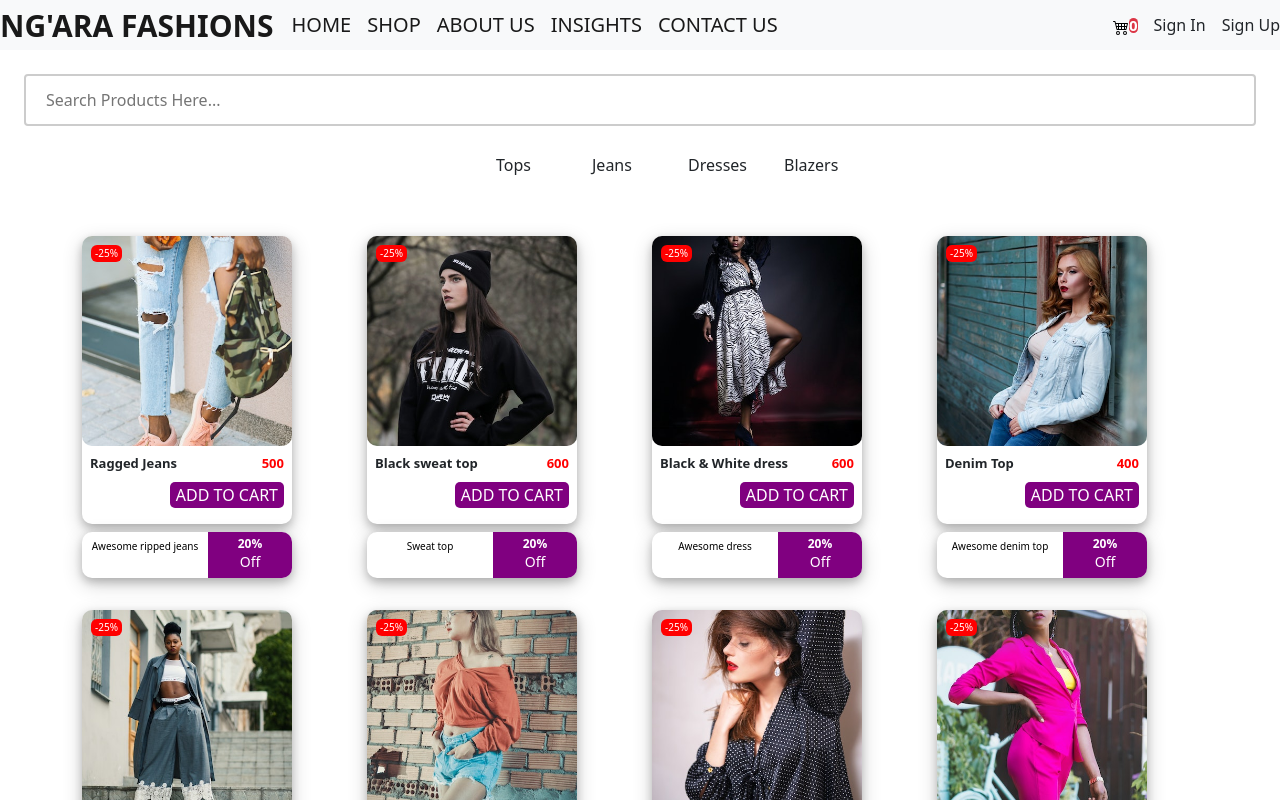
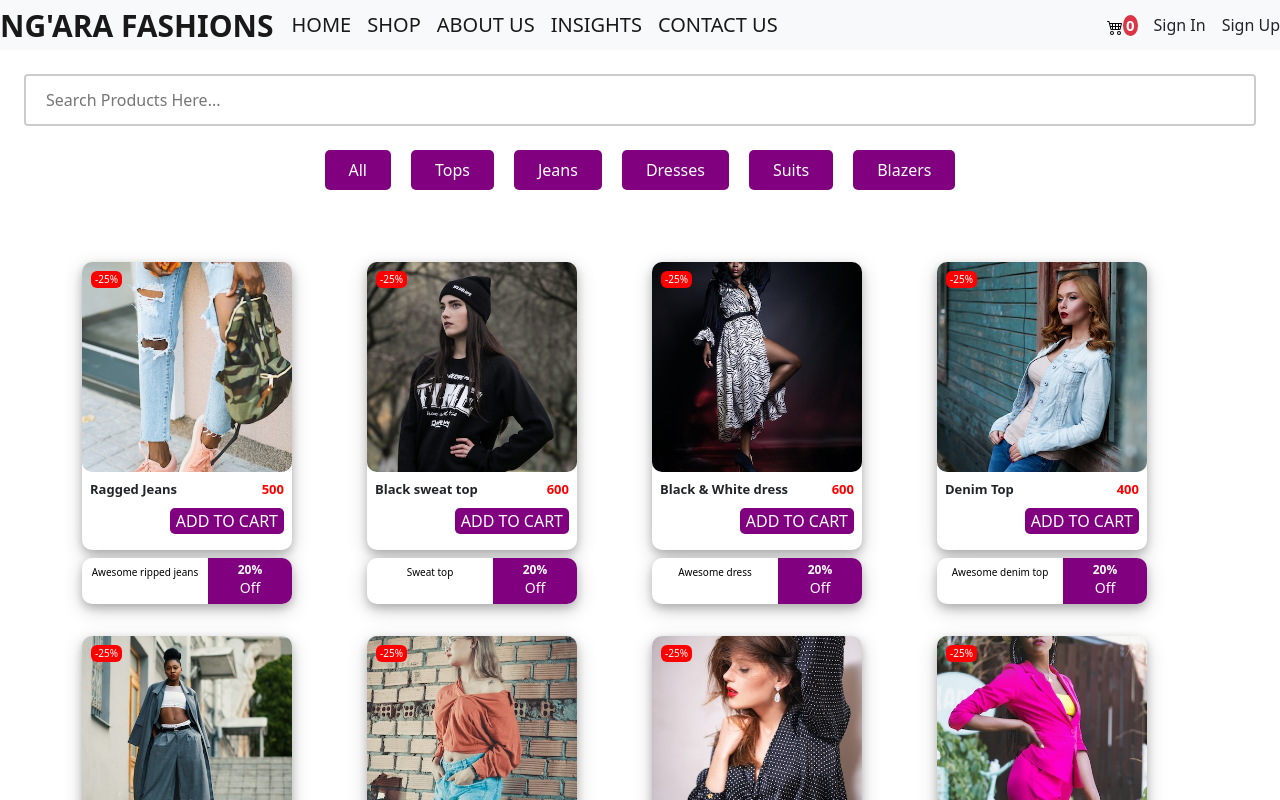
Before and after one commit to Carol254/kuiFashions, an Angular app: page /dashboard/shop in a window 1280 px wide. Shown: the top 800 px of the page. Built offline with nearby package versions, Linux system fonts and the light colour scheme.

Commit message:
successfully added filter on products

```diff
--- a/src/app/dashboard/header/header.component.css
+++ b/src/app/dashboard/header/header.component.css
@@ -20,3 +20,8 @@
     outline:none;
     border:none;
 }
+.badge{
+    padding: 3px;
+    border-radius: 50%;
+
+}
--- a/src/app/dashboard/shop/shop.component.css
+++ b/src/app/dashboard/shop/shop.component.css
@@ -71,12 +71,7 @@ body{
 }
 
 
-.btn{
-	width: 14px;
-	height: 14px;
-	border-radius: 50%;
-	padding: 3px;
-}
+
 
 .creme{
 	background-color: #fff;
@@ -178,6 +173,7 @@ button{
 	display: flex;
 	justify-content:end;
 
+
 }
 .buy{
 	font-size: 12px;
@@ -227,13 +223,14 @@ button{
 	bottom: 5px;
 }
 .categories{
-	width:200px;
-	height: 200px;
+	background-color: purple;
+	color: #fff;
+	border-radius:5px;
+	margin-left: 10px;
+	margin-right: 10px;
+	cursor: pointer;
 }
-.btn{
-	outline: none;
-	border:none;
-}
+
 input[type=text] {
 	width:100%;
 	box-sizing: border-box;
--- a/src/app/dashboard/shop/shop.component.html
+++ b/src/app/dashboard/shop/shop.component.html
@@ -7,18 +7,13 @@
 			</div>
 
 		</form>
-
-	<!-- <form class="search">
-	   <input type="text" class="searchTerm" [(ngModel)]="searchTerm"  (keyup)="searchProducts($event)"    placeholder="Search products...">
-	   <button type="submit" class="">
-		 <i class="material-icons">search</i>
-	  </button>
-	</form> -->
-	<div class="d-flex justify-content-center ">
-			<div class="btn  px-5">Tops</div>
-			<div class="btn  px-5">Jeans</div>
-			<div class="btn  px-5">Dresses</div>
-			<div class="btn  px-5 ">Blazers</div>
+	<div class="d-flex justify-content-center">
+			<div class="categories py-2 px-4" (click)="filter('')">All</div>
+			<div class="categories py-2 px-4 " (click)="filter('tops')">Tops</div>
+			<div class="categories py-2 px-4" (click)="filter('jeans')">Jeans</div>
+			<div class="categories py-2  px-4" (click)="filter('dresses')">Dresses</div>
+			<div class="categories py-2 px-4 " (click)="filter('suits')">Suits</div>
+			<div class="categories py-2 px-4 " (click)="filter('blazers')">Blazers</div>
 
 	</div>
 
@@ -26,7 +21,7 @@
 
 <div class="container mt-5">
     	<div class="row">
-    		<div class="col-md-3" *ngFor="let product of products |filterProducts:searchKey :'name'">
+    		<div class="col-md-3" *ngFor="let product of filterCategories |filterProducts:searchKey :'name'">
     				<div class="card mb-1 mt-4" >
     					<div class="image-container">
     						<div class="first">
--- a/src/app/dashboard/shop/shop.component.ts
+++ b/src/app/dashboard/shop/shop.component.ts
@@ -17,6 +17,7 @@ import { ActivatedRoute } from '@angular/router';
 export class ShopComponent implements OnInit  {
 
   products:ProductData[]= [];
+  filterCategories:ProductData[] =[];
   searchKey:string = '';
   searchTerm !:string;
 
@@ -26,7 +27,7 @@ export class ShopComponent implements OnInit  {
 
     this.productService.getProductInfo().subscribe(data =>{
       this.products = data;
-
+      this.filterCategories = data;
       this.products.forEach((a:ProductData)=>{
         Object.assign(a,{quantity:1,total:a.amount});
       });
@@ -49,6 +50,12 @@ export class ShopComponent implements OnInit  {
     console.log(this.searchTerm);
     this.productService.search.next(this.searchTerm);
   }
-
+  filter (category:string){
+      this.filterCategories = this.products.filter((a:any)=>{
+        if (a.category == category || category == ''){
+          return a;
+        }
+      })
+  }
 
 }
```
